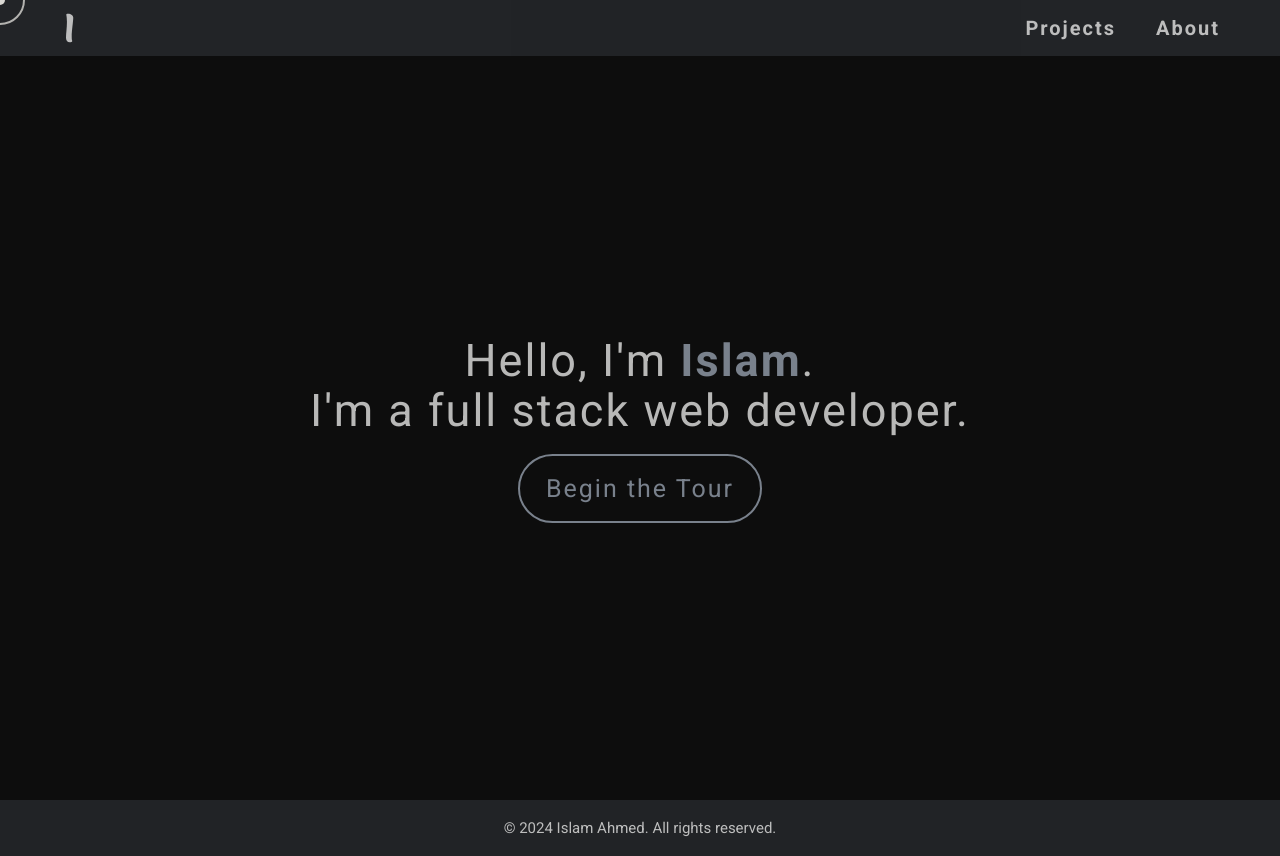
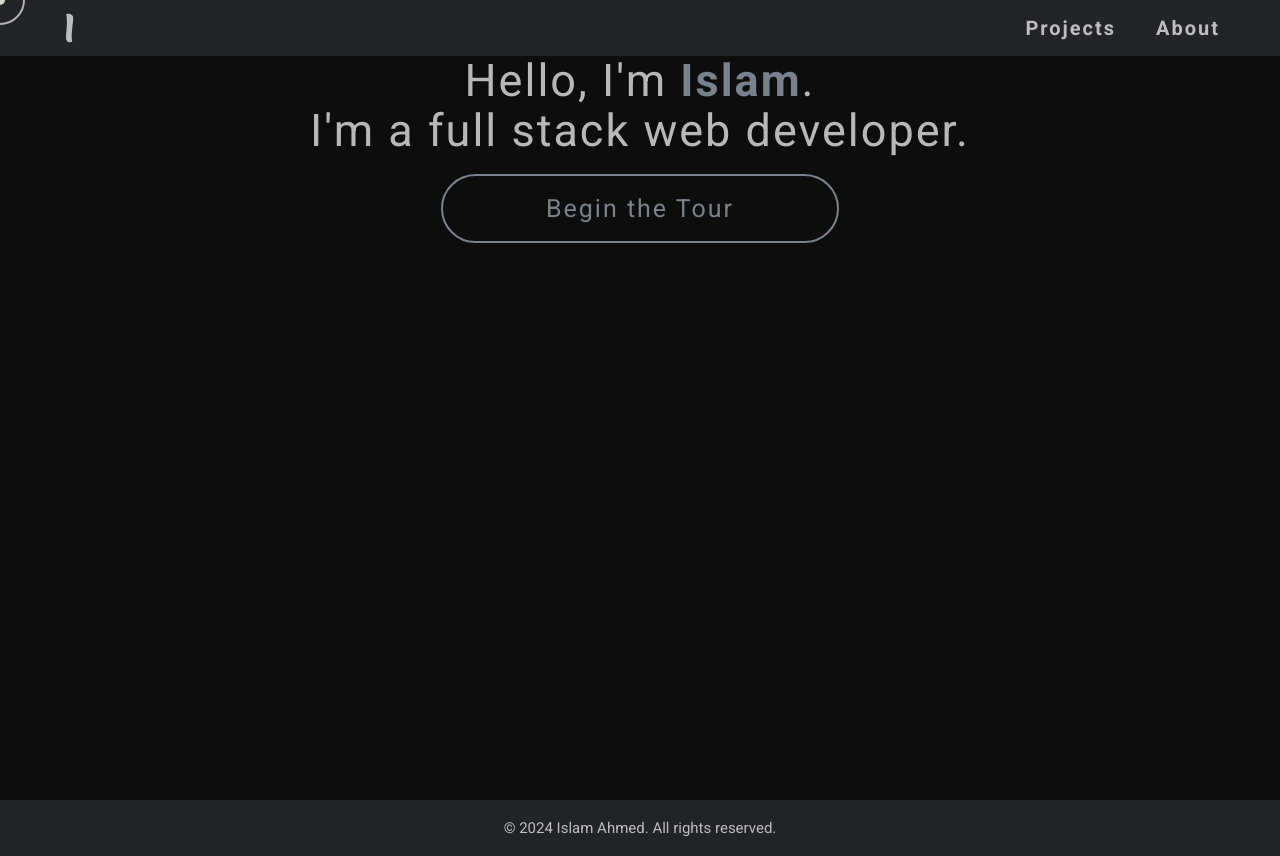
Before and after one commit to Babywise/islamahmed.ca, a React (Vite) app: page / in a window 1280 px wide. Built offline with nearby package versions, Linux system fonts and the light colour scheme.

Commit message:
IA-53 removed global flex alignment from main

```diff
--- a/src/App.css
+++ b/src/App.css
@@ -10,7 +10,7 @@
 @layer base {
   /* Main content area styles */
   main {
-    @apply flex size-full min-h-[calc(100vh-56px)] flex-col items-center justify-center;
+    @apply flex size-full min-h-[calc(100vh-56px)] flex-col;
   }
 
   /* Common spacing and text styles for major layout elements */
```
